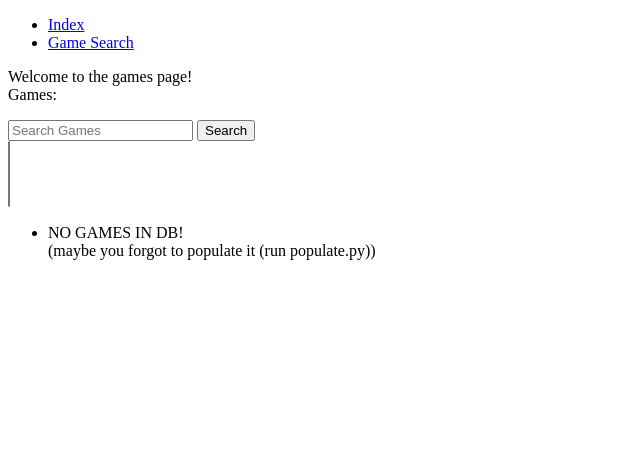
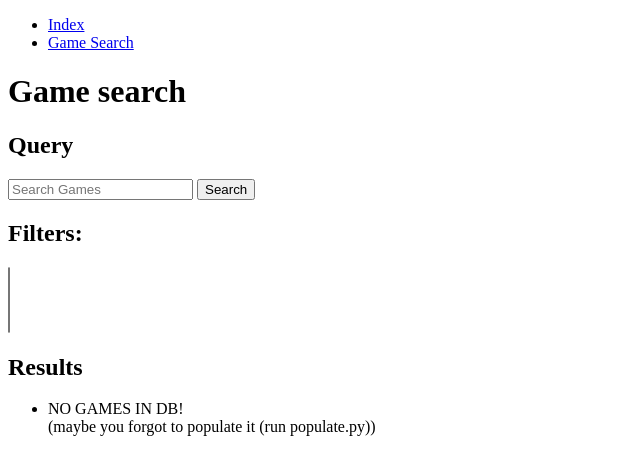
Before and after one commit to nathanlogie/neuro_arcade, a Django app: page /games/ in a window 1280 px wide. Shown: the top 475 px of the page, without its empty margins (0-640 px from the left). Run offline with Django 3.2, Linux system fonts and the light colour scheme; data that the repository does not hold is empty.

Commit message:
Game search page: list game details
No formatting but lists most actual information
Closes #42

```diff
--- a/neuro_arcade/templates/games.html
+++ b/neuro_arcade/templates/games.html
@@ -2,17 +2,16 @@
 
 {% block body_block %}
 
-<p>
-    Welcome to the games page! <br>
-    Games:
-</p>
+<h1>Game search</h1>
 
 <form id="search-form" action="{% url 'na:game_search' %}" method="GET">
+    <h2>Query</h2>
     <div>
         <input type="text" placeholder="Search Games" id="query" name="query">
         <button type="submit">Search</button>
     </div>
 
+    <h2>Filters:</h2>
     <select name="tags" id="tags" multiple>
         {% for tag in tags %}
         <option value={{ tag.slug }}> {{ tag.name }}</option>
@@ -20,10 +19,18 @@
     </select>
 </form>
 
+<h2>Results</h2>
 <ul>
 {% if games %}
     {% for game in games %}
-        <li><a href={% url 'na:game_view' game.slug %}>{{ game.name }}</a></li>
+    <li><div>
+        <img src="{{ game.icon.url }}" width=64></img>
+        <a href={% url 'na:game_view' game.slug %}>{{ game.name }}</a>
+        <p>{{ game.description }}</p>
+        {% for tag in game.tags.all %}
+            [{{ tag.name }}]
+        {% endfor %}
+    </div></li>
     {% endfor %}
 {% else %}
     <li>NO GAMES IN DB!<br> (maybe you forgot to populate it (run populate.py))</li>
```
